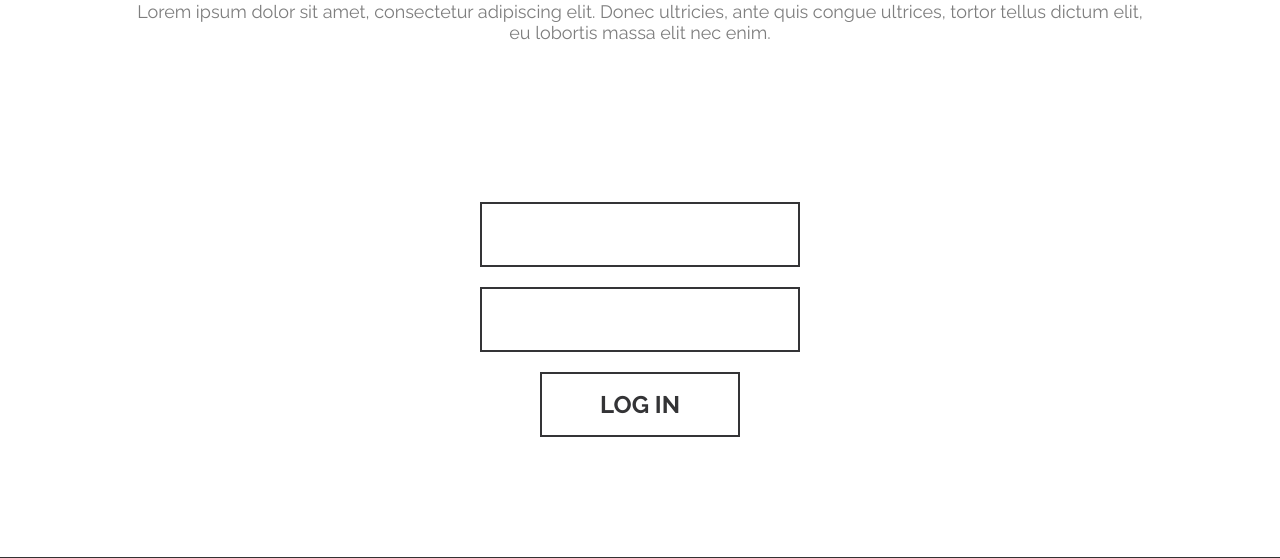
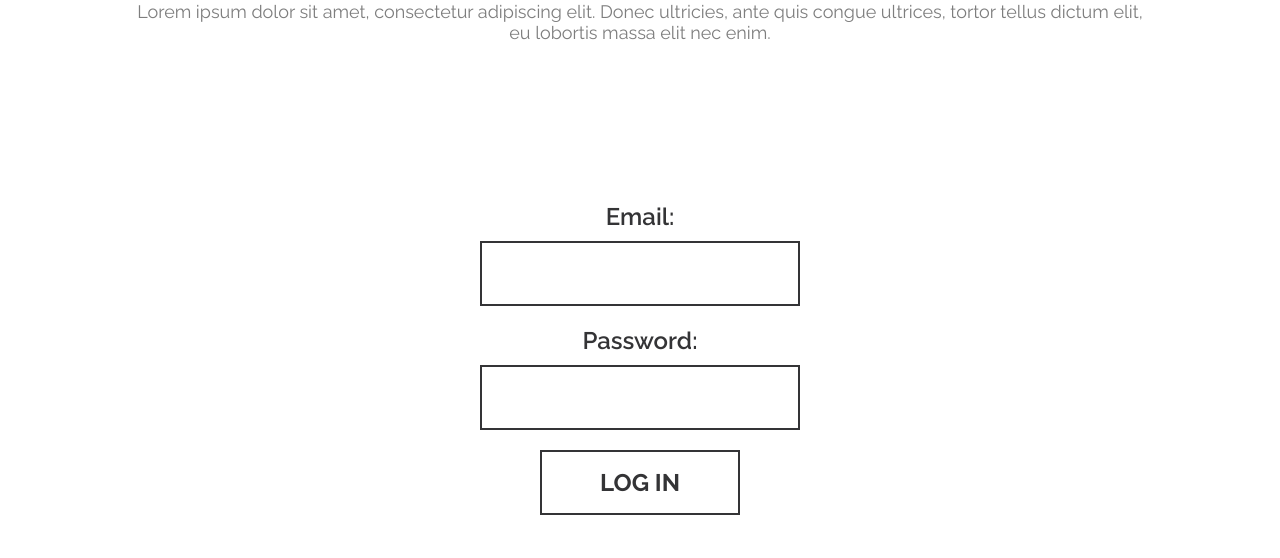
Before and after one commit to Dobrohotova/medhyatrops, a PHP site: page /login.php in a window 1280 px wide. Shown: the part 478-1036 px from the top of the page. Run offline with PHP 8.4, Linux system fonts and the light colour scheme.

Commit message:
login form, added p tags

```diff
--- a/login.php
+++ b/login.php
@@ -1,41 +1,3 @@
-<?php
-session_start();
-
-$config = 'mysql:host=127.0.0.1;dbname=login';
-$username = 'root';
-$password = 'root';
-$db = new PDO($config, $username, $password);
-
-
-if (isset($_POST['email']) && $_POST['password']) {
-	$post_mail = trim(strip_tags($_POST['email']));
-	$vemail = filter_var($post_mail, FILTER_VALIDATE_EMAIL);
-	$post_password = trim(strip_tags($_POST['password']));
-
-	if(strlen($post_password) > 0 && $vemail){
-		$sql = 'select * from users where email = :email and password = :password';
-		$table_query = $db->prepare($sql);
-		$table_query->bindValue(':email', $vemail);
-		$table_query->bindValue(':password', $post_password);
-		$table_query->execute();
-		$table_res = $table_query->fetchAll(PDO::FETCH_ASSOC);
-
-		if (count($table_res) > 0) {
-			echo "Successful Log in";
-			$_SESSION['logged in'] = true;
-			$_SESSION['user_email'] = $table_res[0]['email'];
-			$_SESSION['user_id'] = $table_res[0]['id'];
-
-			header('location: admin.php');
-		} else {
-			header('location: login.php');
-		//echo "Unsuccessful Log in";
-		}
-	}
-}
-
-?>
-
 <!DOCTYPE html>
 <html>
 <head>
@@ -61,7 +23,9 @@ if (isset($_POST['email']) && $_POST['password']) {
 		<h3>Lorem ipsum dolor sit amet, consectetur adipiscing elit. Donec ultricies, ante quis congue ultrices, tortor tellus dictum elit, eu lobortis massa elit nec enim.</h3>
 	</div>
 	<form action='login.php' method="post" class="form">
+		<p>Email: </p>
 		<input type="email" name="email" class="input">
+		<p>Password:</p>
 		<input type="password" name="password" class="input">
 		<button type="submit" class="button">log in</button>
 	</form>
--- a/styles/login.css
+++ b/styles/login.css
@@ -52,6 +52,15 @@
 	margin: 0 auto;
 }
 
+	.form p {
+		font-family: 'Raleway', sans-serif;
+		font-size: 24px;
+		font-weight: 600;
+		color: #343436;
+		text-align: center;
+		margin-bottom: 10px;
+	}
+
 	.input {
 		display: block;
 		margin:0 auto 20px auto;
```
